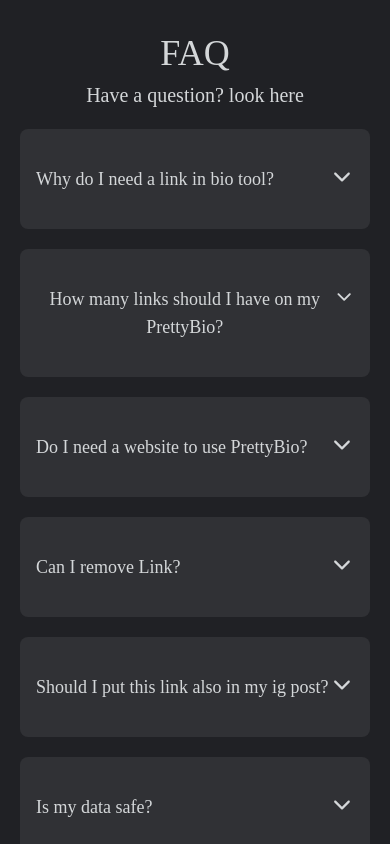
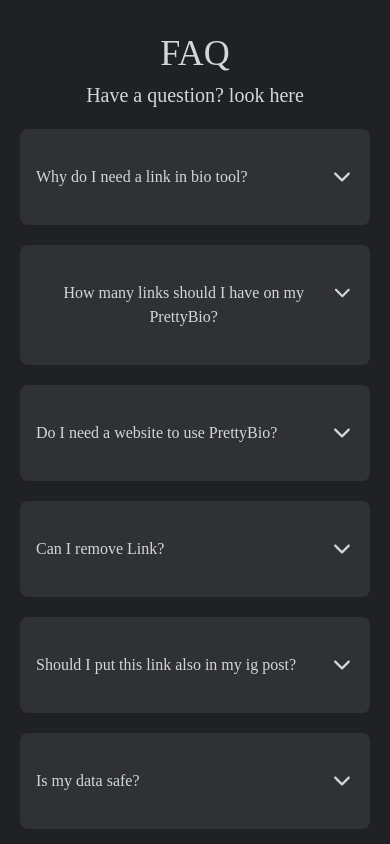
Before and after one commit to devtofunmi/prettybio, a Next.js app: page / in a window 390 px wide. Shown: the part 3200-4044 px from the top of the page. Built offline with nearby package versions, Linux system fonts and the light colour scheme; a web font is replaced by a local one.

Commit message:
add rounded and adjust px

```diff
--- a/components/Faq.jsx
+++ b/components/Faq.jsx
@@ -66,7 +66,7 @@ const Faq = () => {
         <div key={item.id}>
           <button
             onClick={() => toggleActive(item.id)}
-            className="flex text-text mt-5 w-full hover:text-white justify-between rounded-lg bg-btntext px-4 py-9 text-center text-lg "
+            className="flex text-text mt-5 w-full hover:text-white justify-between rounded-lg bg-btntext px-4 py-9 text-center text-md md:text-lg "
           >
             <span>{item.question}</span>
             <IoIosArrowDown
@@ -76,7 +76,7 @@ const Faq = () => {
             />
           </button>
           {active === item.id && (
-            <div className="px-8 pt-4 pb-2 text-lg  text-text">
+            <div className="px-5 pt-4 pb-2 text-lg mt-[-5px] bg-btntext rounded-b-lg  text-text">
               {item.answer}
             </div>
           )}
```
